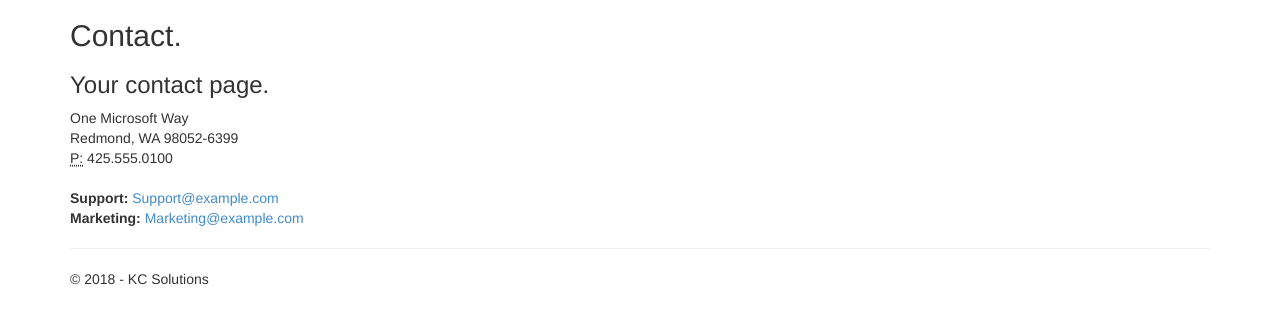
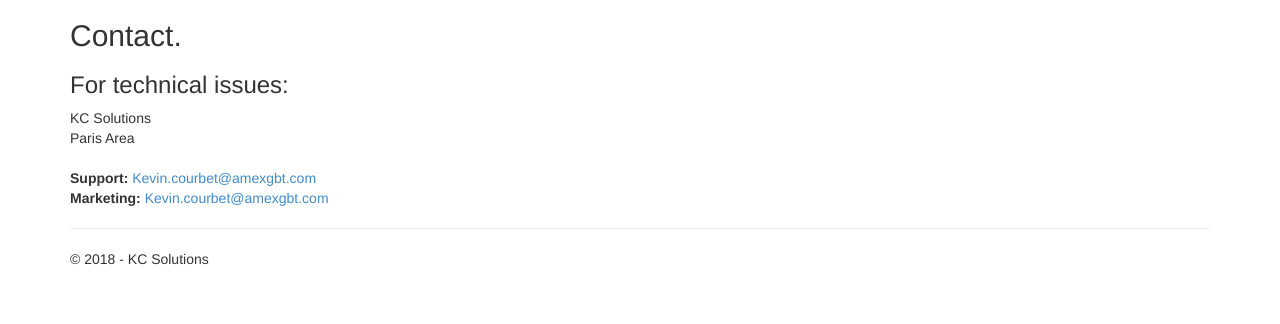
Before and after one commit to kevin-courbet/django_jobs_board, a Django app: page /contact in a window 1280 px wide. Shown: the part 51-375 px from the top of the page. Run offline with Django 3.2, Linux system fonts and the light colour scheme; some libraries are stand-ins or nearby versions.

Commit message:
Fix add template display issue

```diff
--- a/django_jobs_board/settings.py
+++ b/django_jobs_board/settings.py
@@ -57,6 +57,7 @@ TEMPLATES = [{
         'OPTIONS': {
             'context_processors': ['django.template.context_processors.debug',
                 'django.template.context_processors.request',
+                'django.template.context_processors.media',
                 'django.contrib.auth.context_processors.auth',
                 'django.contrib.messages.context_processors.messages',],
         },
@@ -113,3 +114,6 @@ STATIC_ROOT = posixpath.join(*(BASE_DIR.split(os.path.sep) + ['static']))
 LOGIN_URL = 'login'
 
 LOGIN_REDIRECT_URL = 'login'
+
+MEDIA_URL = '/media/'
+MEDIA_ROOT = os.path.join(BASE_DIR, 'media')
--- a/todo/templates/todo/add.html
+++ b/todo/templates/todo/add.html
@@ -1,8 +1,6 @@
 {% extends "todo/layout.html" %}
 {% block content %}
 <br />
-    <div class="col-md-8">
-        <section id="addForm">
         <form method="post" class="form-horizontal">
             {% csrf_token %}
             <h4>Add a job to the board.</h4>
@@ -85,6 +83,4 @@
                 </div>
             </div>
         </form>
-        </section>
-    </div>
 {% endblock content %}
--- a/todo/templates/todo/contact.html
+++ b/todo/templates/todo/contact.html
@@ -5,15 +5,13 @@
 <h3>{{ message }}</h3>
 
 <address>
-    One Microsoft Way<br />
-    Redmond, WA 98052-6399<br />
-    <abbr title="Phone">P:</abbr>
-    425.555.0100
+    KC Solutions<br />
+    Paris Area<br />
 </address>
 
 <address>
-    <strong>Support:</strong>   <a href="mailto:Support@example.com">Support@example.com</a><br />
-    <strong>Marketing:</strong> <a href="mailto:Marketing@example.com">Marketing@example.com</a>
+    <strong>Support:</strong>   <a href="mailto:kevin.courbet@amexgbt.com">Kevin.courbet@amexgbt.com</a><br />
+    <strong>Marketing:</strong> <a href="mailto:kevin.courbet@amexgbt.com">Kevin.courbet@amexgbt.com</a>
 </address>
 
 {% endblock %}
--- a/todo/views.py
+++ b/todo/views.py
@@ -34,7 +34,7 @@ def contact(request):
         'todo/contact.html',
         {
             'title': 'Contact',
-            'message': 'Your contact page.',
+            'message': 'For technical issues:',
             'year': datetime.now().year,
         })
 
@@ -46,7 +46,7 @@ def about(request):
         'todo/about.html',
         {
             'title': 'About',
-            'message': 'This website allows is a Global Business Consulting Jobs Board : Post, share and manage tasks.',
+            'message': 'Post, share and manage tasks on the Global Business Consulting Jobs Board.',
             'year': datetime.now().year,
         })
 
```
Also changed, not shown: todo/models.py (+7 -1 lines), todo/templates/todo/layout.html (+4 -4 lines), db.sqlite3, 2 other files. Lines whose indentation alone changed are shown as unchanged.
